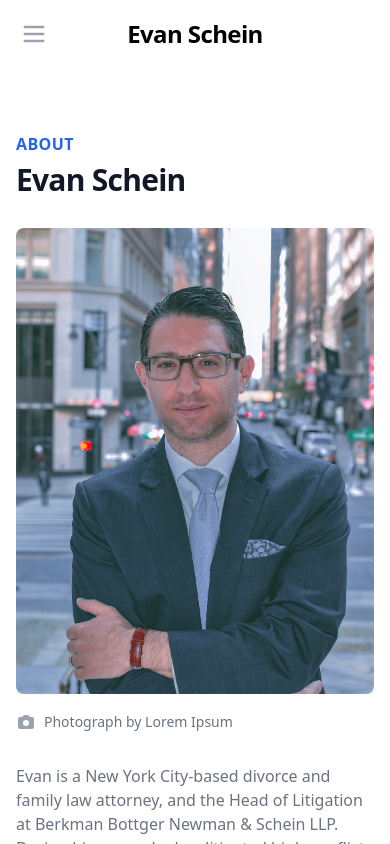
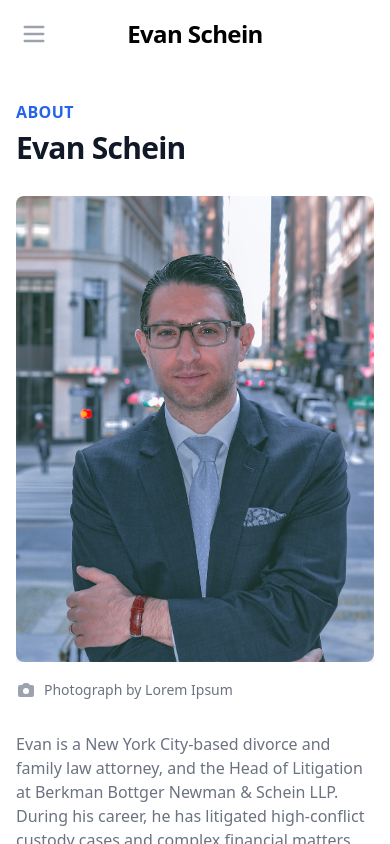
Before and after one commit to drichar/eschein-blog, a Next.js app: page /about in a window 390 px wide. Shown: the top 844 px of the page. Built offline with nearby package versions, Linux system fonts and the light colour scheme; what @tailwindcss/typography would draw is missing.

Commit message:
About update

```diff
--- a/components/about-content.js
+++ b/components/about-content.js
@@ -3,7 +3,7 @@
 export default function AboutContent() {
   return (
     <div className="bg-white overflow-hidden">
-      <div className="relative max-w-7xl mx-auto py-16 px-4 sm:px-6 lg:px-8">
+      <div className="relative max-w-7xl mx-auto pt-8 pb-16 lg:pt-16 px-4 sm:px-6 lg:px-8">
         <div className="hidden lg:block bg-gray-50 absolute top-0 bottom-0 left-3/4 w-screen"></div>
         <div className="mx-auto text-base max-w-prose lg:max-w-none">
           <h2 className="text-base text-blue-600 font-semibold tracking-wide uppercase">About</h2>
```
